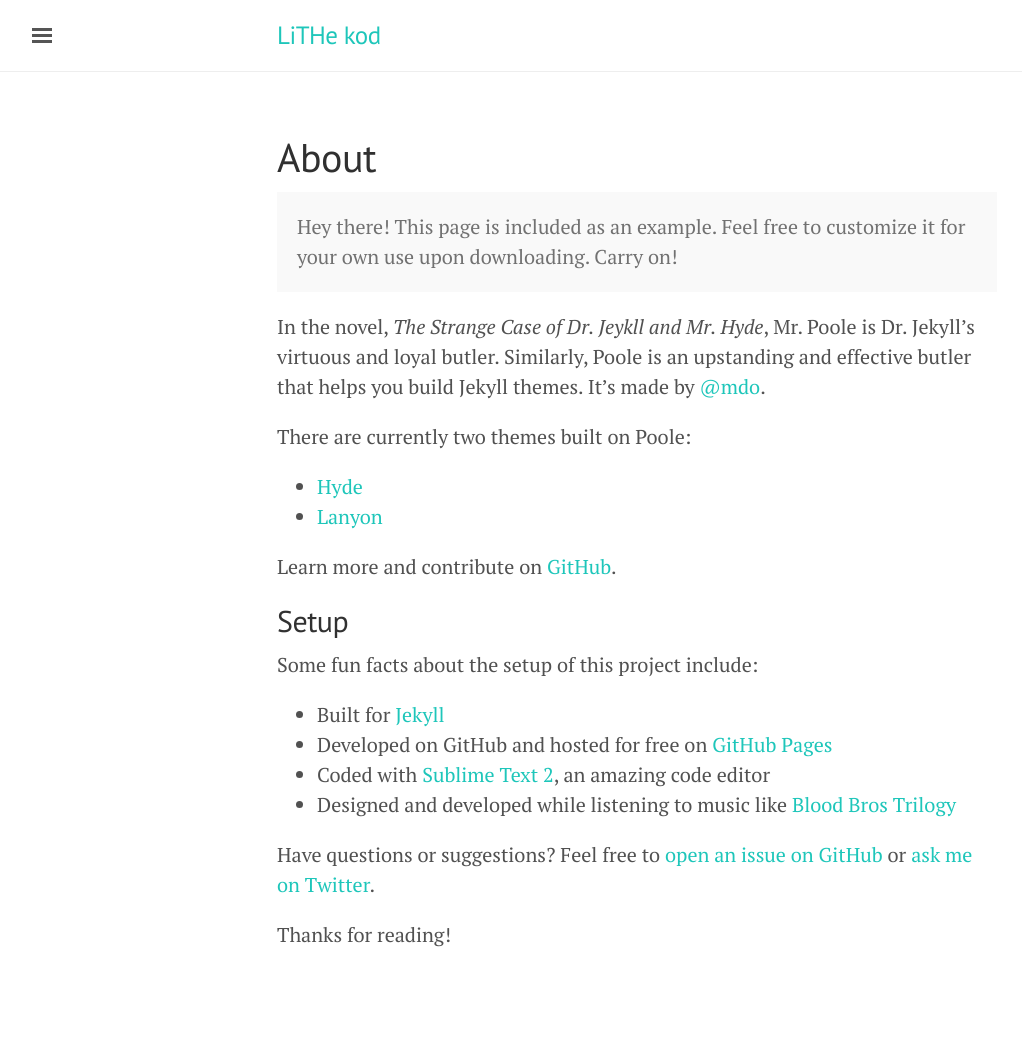
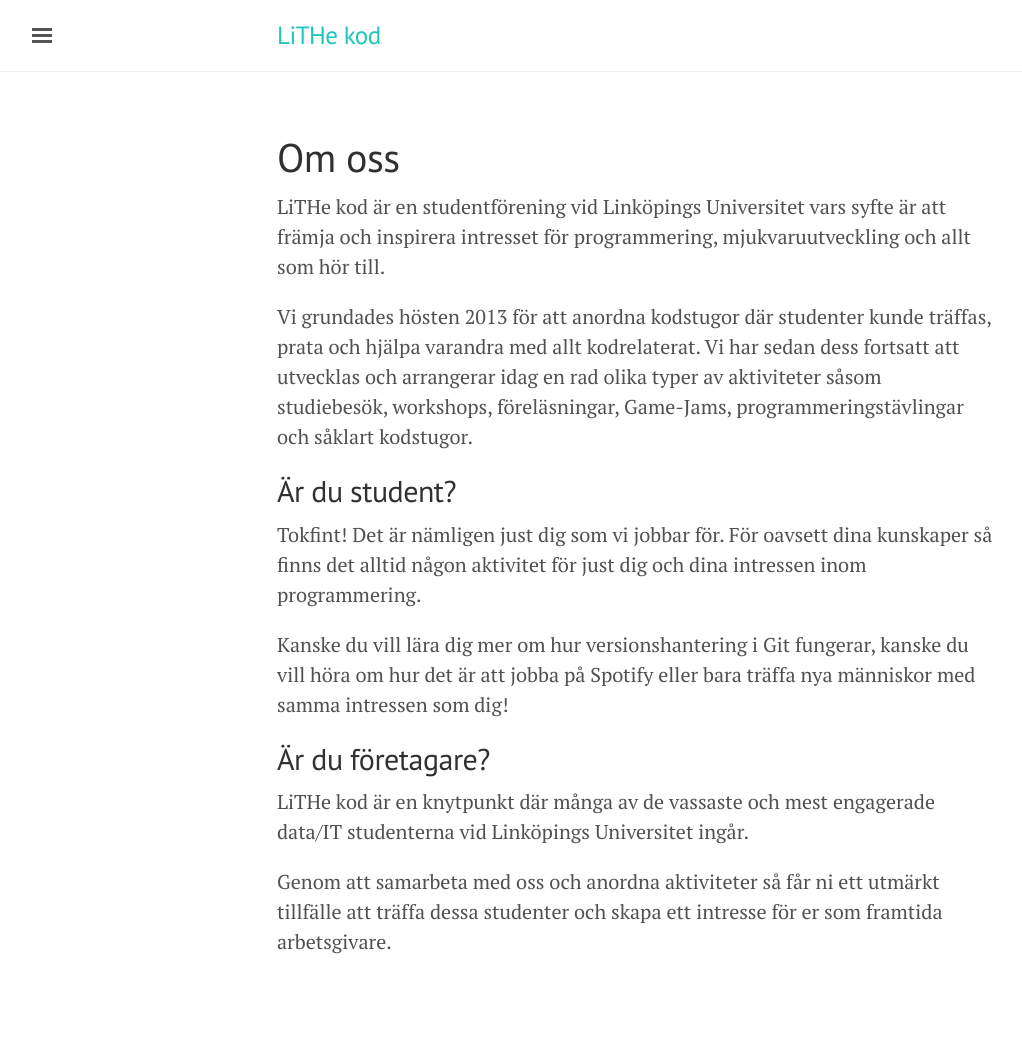
Before and after one commit to lithekod/site, a Jekyll site: the page built from about.md, in a window 1280 px wide. Shown: the whole page, without its empty margins (3-1025 px from the left). Built offline with Jekyll 4.4.1, drawn with Linux system fonts in a browser that asks for light colours.

Commit message:
Create basic about page

```diff
--- a/about.md
+++ b/about.md
@@ -1,30 +1,19 @@
 ---
 layout: page
-title: About
+title: Om oss
 ---
 
-<p class="message">
-  Hey there! This page is included as an example. Feel free to customize it for your own use upon downloading. Carry on!
-</p>
+LiTHe kod är en studentförening vid Linköpings Universitet vars syfte är att främja och inspirera intresset för programmering, mjukvaruutveckling och allt som hör till.
 
-In the novel, *The Strange Case of Dr. Jeykll and Mr. Hyde*, Mr. Poole is Dr. Jekyll's virtuous and loyal butler. Similarly, Poole is an upstanding and effective butler that helps you build Jekyll themes. It's made by [@mdo](https://twitter.com/mdo).
+Vi grundades hösten 2013 för att anordna kodstugor där studenter kunde träffas, prata och hjälpa varandra med allt kodrelaterat.
+Vi har sedan dess fortsatt att utvecklas och arrangerar idag en rad olika typer av aktiviteter såsom studiebesök, workshops, föreläsningar, Game-Jams, programmeringstävlingar och såklart kodstugor.
 
-There are currently two themes built on Poole:
+## Är du student?
+Tokfint! Det är nämligen just dig som vi jobbar för. För oavsett dina kunskaper så finns det alltid någon aktivitet för just dig och dina intressen inom programmering.
 
-* [Hyde](http://hyde.getpoole.com)
-* [Lanyon](http://lanyon.getpoole.com)
+Kanske du vill lära dig mer om hur versionshantering i Git fungerar, kanske du vill höra om hur det är att jobba på Spotify eller bara träffa nya människor med samma intressen som dig!
 
-Learn more and contribute on [GitHub](https://github.com/poole).
+## Är du företagare?
+LiTHe kod är en knytpunkt där många av de vassaste och mest engagerade data/IT studenterna vid Linköpings Universitet ingår.
 
-## Setup
-
-Some fun facts about the setup of this project include:
-
-* Built for [Jekyll](http://jekyllrb.com)
-* Developed on GitHub and hosted for free on [GitHub Pages](https://pages.github.com)
-* Coded with [Sublime Text 2](http://sublimetext.com), an amazing code editor
-* Designed and developed while listening to music like [Blood Bros Trilogy](https://soundcloud.com/maddecent/sets/blood-bros-series)
-
-Have questions or suggestions? Feel free to [open an issue on GitHub](https://github.com/poole/issues/new) or [ask me on Twitter](https://twitter.com/mdo).
-
-Thanks for reading!
+Genom att samarbeta med oss och anordna aktiviteter så får ni ett utmärkt tillfälle att träffa dessa studenter och skapa ett intresse för er som framtida arbetsgivare.
```
